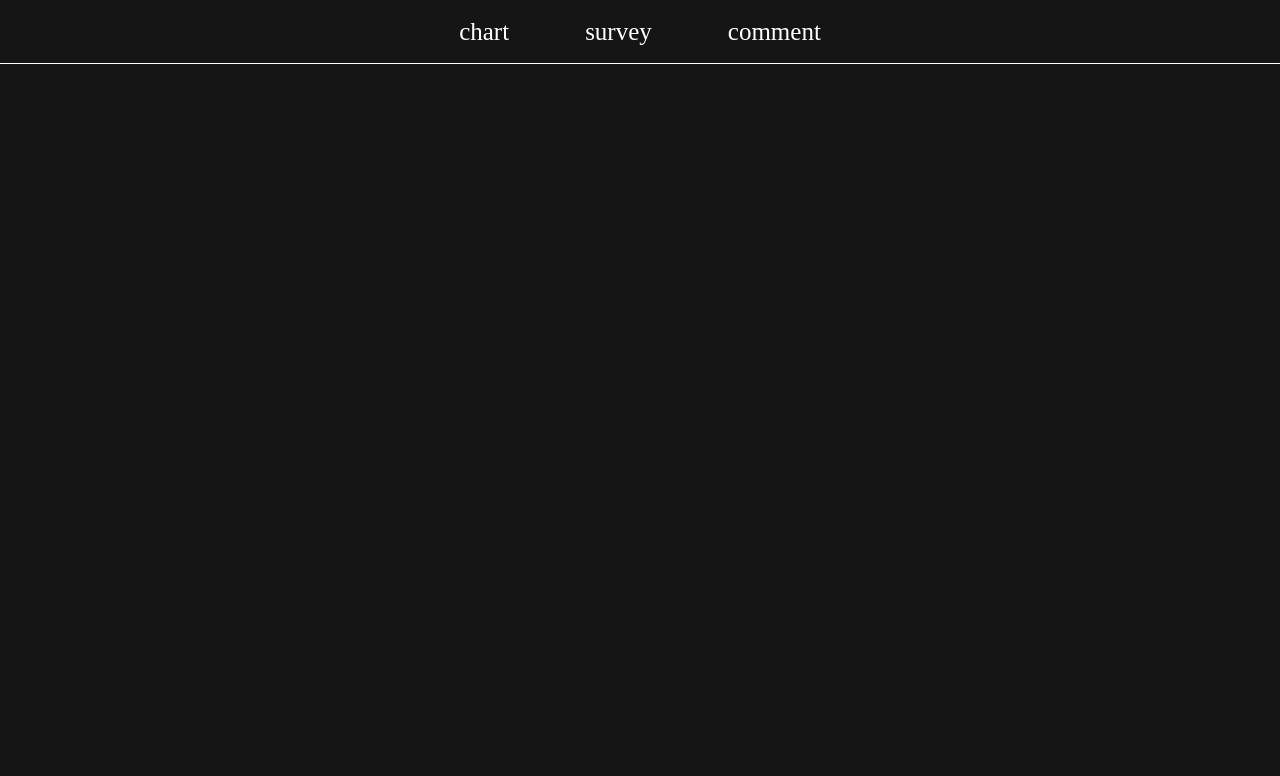
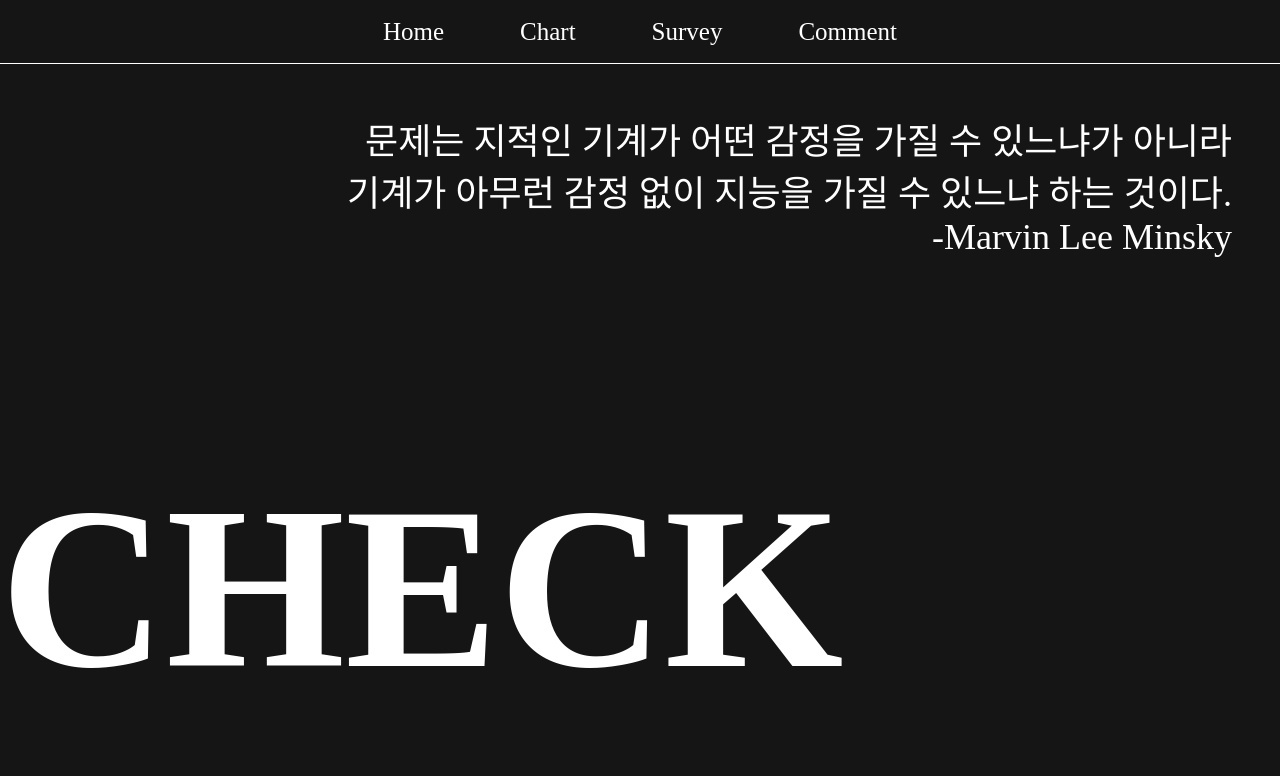
Before and after one commit to MadHeo/CheckGPT, a Next.js app: page / in a window 1280 px wide. Shown: the top 776 px of the page. Built offline with nearby package versions, Linux system fonts and the light colour scheme; a web font is replaced by a local one.

Commit message:
헤더, 페이지 라우터 수정

```diff
--- a/pages/_document.tsx
+++ b/pages/_document.tsx
@@ -4,10 +4,10 @@ export default function Document() {
   return (
     <Html lang="en">
       <Head>
-        <meta property="og:title" content="GROOMEONG" />
+        <meta property="og:title" content="CheckGPT" />
         <meta
           property="og:description"
-          content="반려견을 더욱 사랑스럽게, 더욱 건강하게, GROOMEONG"
+          content="인공지능, 어떻게 할용하시나요."
         />
         <link
           rel="shortcut icon"
--- a/pages/comment/index.tsx
+++ b/pages/comment/index.tsx
@@ -1,4 +1,4 @@
-import CommentList from "../comment";
+import CommentList from "../../src/components/commentList";
 
 export default function CommentListPage(): JSX.Element {
   return (
--- a/pages/index.tsx
+++ b/pages/index.tsx
@@ -11,6 +11,7 @@ export default function Home() {
         <meta name="viewport" content="width=device-width, initial-scale=1" />
         <link rel="icon" href="/favicon.ico" />
       </Head>
+      <HomePage></HomePage>
     </>
   );
 }
--- a/src/commons/globalStyles/globalStyles.ts
+++ b/src/commons/globalStyles/globalStyles.ts
@@ -6,6 +6,7 @@ export const GlobalStyle = css`
     box-sizing: border-box;
     font-family: "Noto-500";
     background-color: #151515;
+    color: white;
   }
 
   @font-face {
--- a/src/commons/layout/header/index.tsx
+++ b/src/commons/layout/header/index.tsx
@@ -1,14 +1,20 @@
-import { MouseEvent } from "react";
 import usePageRouter from "../../hooks/useRouter";
 import * as S from "./style";
+import Image from "next/image";
+import logo from "../../../../public/image/GPT_logo.png";
 
-const headerName = ["chart", "survey", "comment"];
+const headerName = [
+  { Home: "/" },
+  { Chart: "chart" },
+  { Survey: "survey" },
+  { Comment: "comment" },
+];
 
 export default function HeaderLayout(): JSX.Element {
   const { push } = usePageRouter();
 
-  const onClickMenu = (e: MouseEvent<HTMLButtonElement> | string) => {
-    push(e.target.textContent);
+  const onClickMenu = (value: string) => () => {
+    push(value);
   };
 
   return (
@@ -16,7 +22,9 @@ export default function HeaderLayout(): JSX.Element {
       <S.MainBox>
         {headerName.map((el, i) => (
           <>
-            <button onClick={onClickMenu}>{el}</button>
+            <button onClick={onClickMenu(String(Object.values(el)))}>
+              {Object.keys(el)}
+            </button>
           </>
         ))}
       </S.MainBox>
--- a/src/components/commentList/index.tsx
+++ b/src/components/commentList/index.tsx
@@ -7,6 +7,7 @@ interface IFetchData {
   title: string;
 }
 
+export default function CommentList() {
   const [userData, setUserData] = useState([]);
 
   const fetchUser = async () => {
--- a/src/components/homePage/index.tsx
+++ b/src/components/homePage/index.tsx
@@ -3,7 +3,6 @@ import * as S from "./style";
 
 export default function HomePage() {
   const [position, setPosition] = useState(0);
-  const [isAnimated, setIsAnimated] = useState(false);
 
   useEffect(() => {
     const updateScroll = () => {
```
Also changed, not shown: pages/home/index.tsx (added, +7 -0 lines), src/commons/layout/index.tsx (+5 -2 lines).
